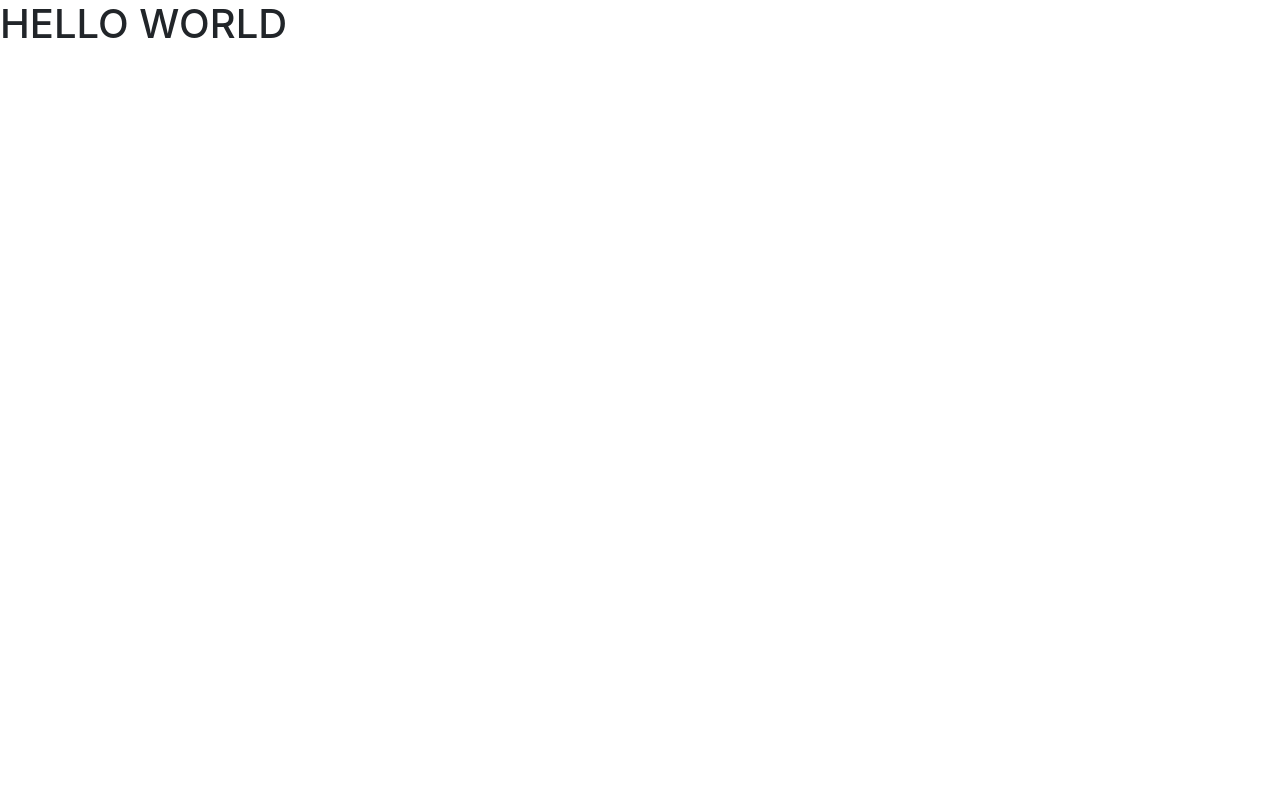
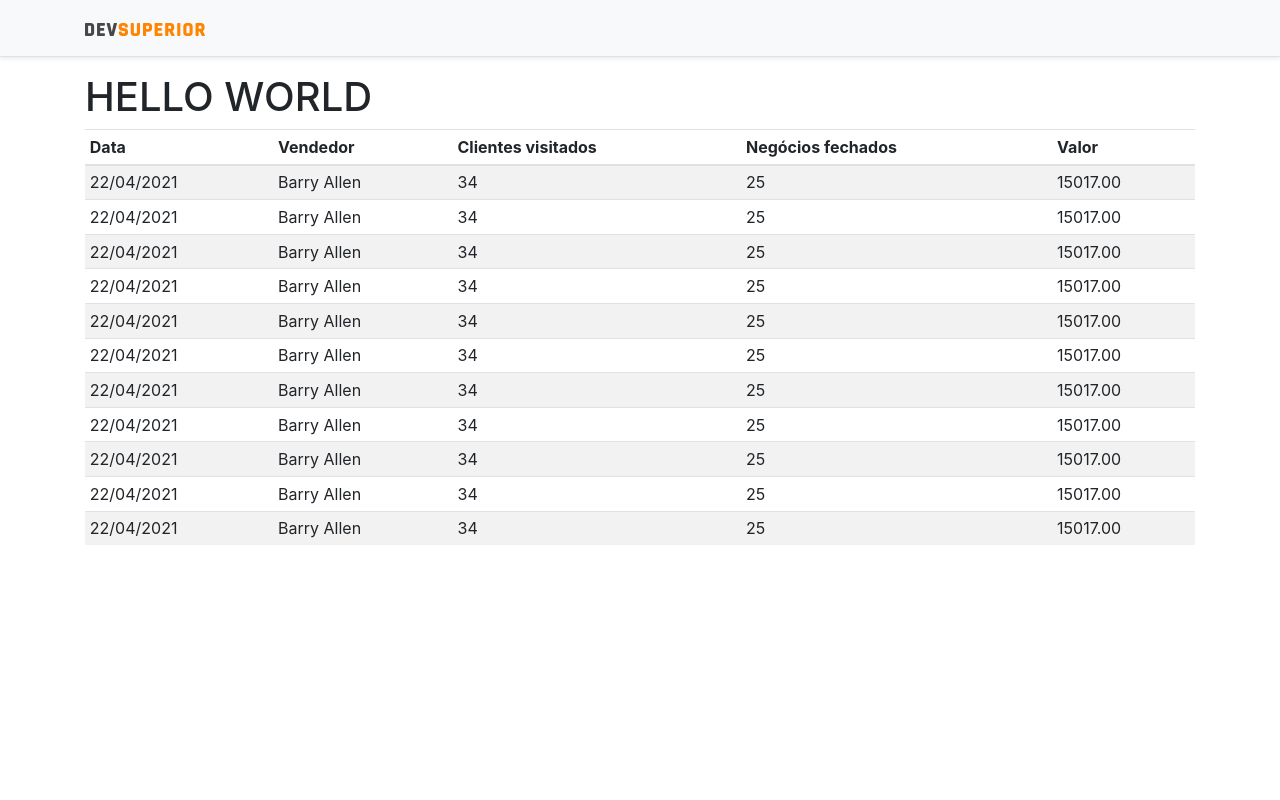
Before and after one commit to Anderson0512/projeto-sds3, a React (Create React App) app in the folder frontend/: page / in a window 1280 px wide. Shown: the top 800 px of the page. Built offline with nearby package versions, Linux system fonts and the light colour scheme.

Commit message:
Basic static components

```diff
--- a/frontend/src/App.tsx
+++ b/frontend/src/App.tsx
@@ -1,9 +1,18 @@
+import NavBar from "components/NavBar";
+import Footer from "components/Footer";
+import DataTable from "components/DataTable";
+
 
 function App() {
   return (
-    <div className="App">
+    <>
+    <NavBar/>
+    <div className="container">
       <h1>HELLO WORLD</h1>
+      <DataTable/>
     </div>
+    <Footer/>
+    </>
   );
 }
 
--- /dev/null
+++ b/frontend/src/components/DataTable/index.tsx
@@ -0,0 +1,101 @@
+import React from 'react'
+
+
+export default function DataTable() {
+    return (
+        <div>
+            <div className="table-responsive">
+                <table className="table table-striped table-sm">
+                    <thead>
+                        <tr>
+                            <th>Data</th>
+                            <th>Vendedor</th>
+                            <th>Clientes visitados</th>
+                            <th>Negócios fechados</th>
+                            <th>Valor</th>
+                        </tr>
+                    </thead>
+                    <tbody>
+                        <tr>
+                            <td>22/04/2021</td>
+                            <td>Barry Allen</td>
+                            <td>34</td>
+                            <td>25</td>
+                            <td>15017.00</td>
+                        </tr>
+                        <tr>
+                            <td>22/04/2021</td>
+                            <td>Barry Allen</td>
+                            <td>34</td>
+                            <td>25</td>
+                            <td>15017.00</td>
+                        </tr>
+                        <tr>
+                            <td>22/04/2021</td>
+                            <td>Barry Allen</td>
+                            <td>34</td>
+                            <td>25</td>
+                            <td>15017.00</td>
+                        </tr>
+                        <tr>
+                            <td>22/04/2021</td>
+                            <td>Barry Allen</td>
+                            <td>34</td>
+                            <td>25</td>
+                            <td>15017.00</td>
+                        </tr>
+                        <tr>
+                            <td>22/04/2021</td>
+                            <td>Barry Allen</td>
+                            <td>34</td>
+                            <td>25</td>
+                            <td>15017.00</td>
+                        </tr>
+                        <tr>
+                            <td>22/04/2021</td>
+                            <td>Barry Allen</td>
+                            <td>34</td>
+                            <td>25</td>
+                            <td>15017.00</td>
+                        </tr>
+                        <tr>
+                            <td>22/04/2021</td>
+                            <td>Barry Allen</td>
+                            <td>34</td>
+                            <td>25</td>
+                            <td>15017.00</td>
+                        </tr>
+                        <tr>
+                            <td>22/04/2021</td>
+                            <td>Barry Allen</td>
+                            <td>34</td>
+                            <td>25</td>
+                            <td>15017.00</td>
+                        </tr>
+                        <tr>
+                            <td>22/04/2021</td>
+                            <td>Barry Allen</td>
+                            <td>34</td>
+                            <td>25</td>
+                            <td>15017.00</td>
+                        </tr>
+                        <tr>
+                            <td>22/04/2021</td>
+                            <td>Barry Allen</td>
+                            <td>34</td>
+                            <td>25</td>
+                            <td>15017.00</td>
+                        </tr>
+                        <tr>
+                            <td>22/04/2021</td>
+                            <td>Barry Allen</td>
+                            <td>34</td>
+                            <td>25</td>
+                            <td>15017.00</td>
+                        </tr>
+                    </tbody>
+                </table>
+            </div>
+        </div>
+    )
+}
--- /dev/null
+++ b/frontend/src/components/Footer/footer.css
@@ -0,0 +1,3 @@
+.footer{
+    margin-top: 50vh;
+}
--- /dev/null
+++ b/frontend/src/components/Footer/index.tsx
@@ -0,0 +1,13 @@
+import './footer.css';
+
+export default function Footer() {
+    return (
+        <footer className="footer px-4 py-5 bg-dark text-center">
+            <div className="container">
+                <p className="text-light">App desenvolvido por <a href="https://www.linkedin.com/in/joao-anderson-esteves/" target="_blank" rel="noreferrer"> Anderson Esteves</a></p>
+                <p className="text-light"><small><strong>Semana Spring React</strong><br />
+                    Evento promovido pela escola DevSuperior: <a href="hhttps://instagram.com/devsuperior.ig" target="_blank" rel="noreferrer">@devsuperior.ig</a></small></p>
+            </div>
+        </footer>
+    )
+}
--- /dev/null
+++ b/frontend/src/components/NavBar/index.tsx
@@ -0,0 +1,14 @@
+import React from 'react'
+import ImgDsDark from '../../assets/img/ds-dark.svg';
+
+export default function NavBar() {
+    return (
+        <div className="d-flex flex-column flex-md-row align-items-center p-3 px-md-4 mb-3 bg-light border-bottom shadow-sm">
+            <div className="container">
+                <nav className="my-2 my-md-0 mr-md-3">
+                    <img src={ImgDsDark} alt="DevSuperior" width="120" />
+                </nav>
+            </div>
+        </div>
+    )
+}
```
Also changed, not shown: frontend/src/assets/img/ds-dark.svg (added).
